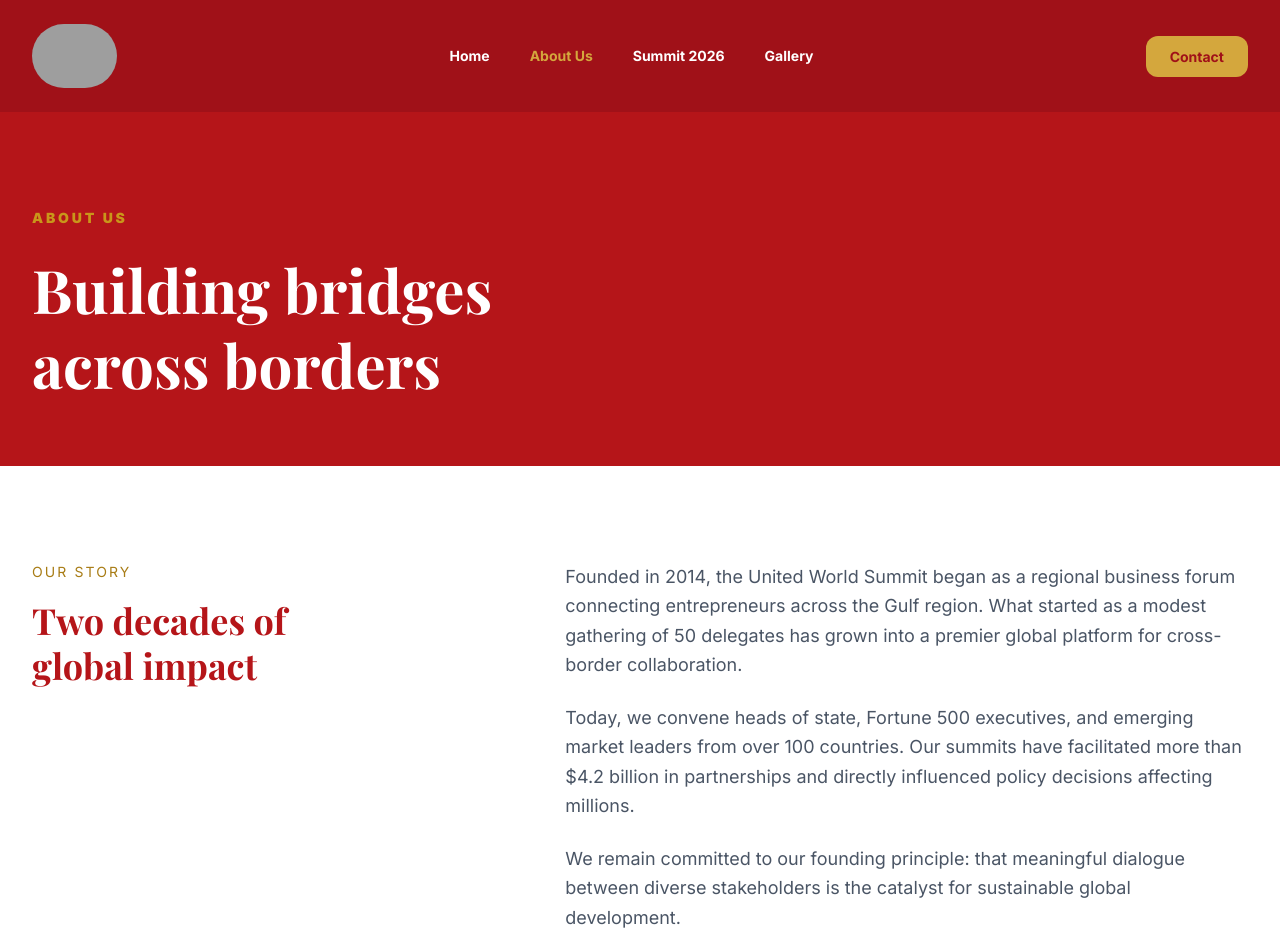
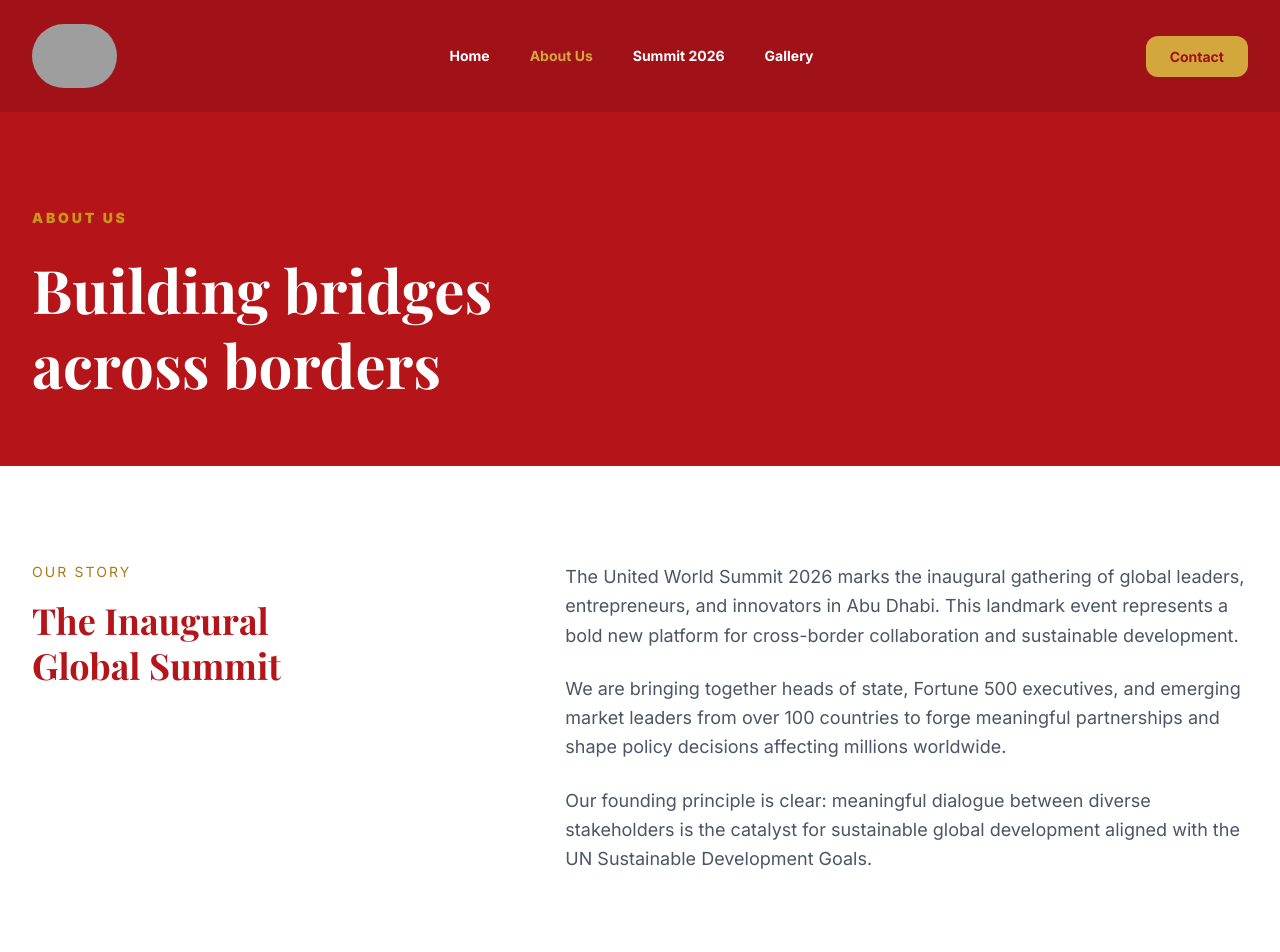
Before and after one commit to Harsh-Lad/unitedworldsummut, a Next.js app: page /about in a window 1280 px wide. Shown: the top 952 px of the page. Built offline with nearby package versions, Linux system fonts and the light colour scheme; grey boxes are pictures that could not be loaded; a web font is replaced by a local one.

Commit message:
feat: content changes and correct map location integrated

```diff
--- a/src/app/about/page.tsx
+++ b/src/app/about/page.tsx
@@ -53,9 +53,9 @@ export default function AboutPage() {
                 viewport={{ once: true }}
                 className="font-[family-name:var(--font-playfair)] text-3xl md:text-4xl font-bold text-brown-900 leading-tight mb-6"
               >
-                Two decades of
+                The Inaugural
                 <br />
-                global impact
+                Global Summit
               </motion.h2>
             </div>
             <div className="lg:col-span-7">
@@ -66,22 +66,21 @@ export default function AboutPage() {
                 className="space-y-6 text-gray-600 text-lg leading-relaxed"
               >
                 <p>
-                  Founded in 2014, the United World Summit began as a regional
-                  business forum connecting entrepreneurs across the Gulf
-                  region. What started as a modest gathering of 50 delegates has
-                  grown into a premier global platform for cross-border
-                  collaboration.
+                  The United World Summit 2026 marks the inaugural gathering of
+                  global leaders, entrepreneurs, and innovators in Abu Dhabi.
+                  This landmark event represents a bold new platform for
+                  cross-border collaboration and sustainable development.
                 </p>
                 <p>
-                  Today, we convene heads of state, Fortune 500 executives, and
-                  emerging market leaders from over 100 countries. Our summits
-                  have facilitated more than $4.2 billion in partnerships and
-                  directly influenced policy decisions affecting millions.
+                  We are bringing together heads of state, Fortune 500
+                  executives, and emerging market leaders from over 100
+                  countries to forge meaningful partnerships and shape policy
+                  decisions affecting millions worldwide.
                 </p>
                 <p>
-                  We remain committed to our founding principle: that meaningful
-                  dialogue between diverse stakeholders is the catalyst for
-                  sustainable global development.
+                  Our founding principle is clear: meaningful dialogue between
+                  diverse stakeholders is the catalyst for sustainable global
+                  development aligned with the UN Sustainable Development Goals.
                 </p>
               </motion.div>
             </div>
@@ -110,7 +109,7 @@ export default function AboutPage() {
               </div>
               <div className="absolute -bottom-6 -right-6 bg-brown-900 text-white px-8 py-6">
                 <p className="text-3xl font-bold text-gold-500">20+</p>
-                <p className="text-sm text-gray-400">Years Experience</p>
+                <p className="text-sm text-gray-400">Years in Business</p>
               </div>
             </motion.div>
 
--- a/src/app/contact/page.tsx
+++ b/src/app/contact/page.tsx
@@ -225,9 +225,9 @@ export default function ContactPage() {
         </Container>
       </section>
 
-      {/* Map placeholder */}
+      {/* Map */}
       <iframe
-        src="https://www.google.com/maps/embed?pb=!1m18!1m12!1m3!1d462561.6574537445!2d55.22748795!3d25.076022449999996!2m3!1f0!2f0!3f0!3m2!1i1024!2i768!4f13.1!3m3!1m2!1s0x3e5f43496ad9c645%3A0xbde66e5084295162!2sDubai%20-%20United%20Arab%20Emirates!5e0!3m2!1sen!2sin!4v1767184340031!5m2!1sen!2sin"
+        src="https://www.google.com/maps/embed?pb=!1m18!1m12!1m3!1d232858.0079772785!2d54.31478035!3d24.453884!2m3!1f0!2f0!3f0!3m2!1i1024!2i768!4f13.1!3m3!1m2!1s0x3e5e440f723ef2b9%3A0xc7cc2e9341971108!2sAbu%20Dhabi%20-%20United%20Arab%20Emirates!5e0!3m2!1sen!2sin!4v1767184340031!5m2!1sen!2sin"
         className="min-h-[50svh] w-full"
         loading="lazy"
         referrerPolicy="no-referrer-when-downgrade"
--- a/src/app/summit/page.tsx
+++ b/src/app/summit/page.tsx
@@ -46,7 +46,7 @@ export default function SummitPage() {
               animate={{ opacity: 1 }}
               className="text-gold-500 text-sm tracking-[0.2em] uppercase mb-6 font-black"
             >
-              Dubai · 10 April 2026
+              Abu Dhabi · 10 April 2026
             </motion.p>
             <motion.h1
               initial={{ opacity: 0, y: 20 }}
--- a/src/components/sections/AboutPreview.tsx
+++ b/src/components/sections/AboutPreview.tsx
@@ -30,9 +30,9 @@ export default function AboutPreview() {
               transition={{ delay: 0.1 }}
               className="font-[family-name:var(--font-playfair)] text-3xl md:text-4xl lg:text-[2.75rem] font-bold text-brown-950 leading-tight mb-6"
             >
-              Two Decades of
+              The Inaugural
               <br />
-              Global Impact
+              Global Summit
             </motion.h2>
 
             <motion.p
@@ -42,10 +42,10 @@ export default function AboutPreview() {
               transition={{ delay: 0.2 }}
               className="text-gray-600 text-lg leading-relaxed mb-8"
             >
-              Founded in 2014, the United World Summit has evolved from a
-              regional business forum into a premier global platform for
-              cross-border collaboration. We facilitate meaningful dialogue among
-              governments, Fortune 500 executives, and emerging market leaders.
+              The United World Summit 2026 marks the first gathering of global
+              leaders, entrepreneurs, and innovators in Abu Dhabi. We facilitate
+              meaningful dialogue among governments, Fortune 500 executives, and
+              emerging market leaders to shape sustainable global development.
             </motion.p>
 
             <motion.div
@@ -71,7 +71,7 @@ export default function AboutPreview() {
                 <div>
                   <p className="text-brown-950 font-semibold">Deal Flow</p>
                   <p className="text-brown-700 text-sm">
-                    $4.2B in partnerships facilitated since inception
+                    Facilitating partnerships across 19+ industry sectors
                   </p>
                 </div>
               </div>
@@ -128,8 +128,8 @@ export default function AboutPreview() {
 
             {/* Experience badge - positioned off-grid */}
             <div className="absolute -top-6 right-8 bg-brown-950 text-white px-6 py-4">
-              <p className="text-3xl font-bold text-gold-400">20+</p>
-              <p className="text-xs tracking-wide uppercase">Years</p>
+              <p className="text-3xl font-bold text-gold-400">1st</p>
+              <p className="text-xs tracking-wide uppercase">Edition</p>
             </div>
           </motion.div>
         </div>
--- a/src/components/sections/Hero.tsx
+++ b/src/components/sections/Hero.tsx
@@ -34,7 +34,7 @@ export default function Hero() {
               transition={{ duration: 0.8 }}
               className="text-gold-400 text-sm tracking-[0.2em] uppercase mb-6"
             >
-              Dubai · 10 April 2026
+              Abu Dhabi · 10 April 2026
             </motion.p>
 
             {/* Main Headline - large, impactful, left-aligned */}
--- a/src/lib/constants.ts
+++ b/src/lib/constants.ts
@@ -5,7 +5,7 @@ export const siteConfig = {
     "A Premier Global Leadership Summit bringing together 1000+ leaders from 100+ countries",
   url: "https://www.unitedworldsummit.com",
   email: "info@unitedworldsummit.com",
-  location: "Dubai, UAE",
+  location: "Abu Dhabi, UAE",
   eventDate: "April 10, 2026",
 };
 
@@ -19,8 +19,8 @@ export const navigation = [
 ];
 
 export const stats = [
-  { value: "20+", label: "Years in Service" },
-  { value: "1000+", label: "UWS Attendees" },
+  { value: "1st", label: "Inaugural Summit" },
+  { value: "1000+", label: "Expected Attendees" },
   { value: "19", label: "Industry Sectors" },
   { value: "100+", label: "Countries" },
 ];
```
